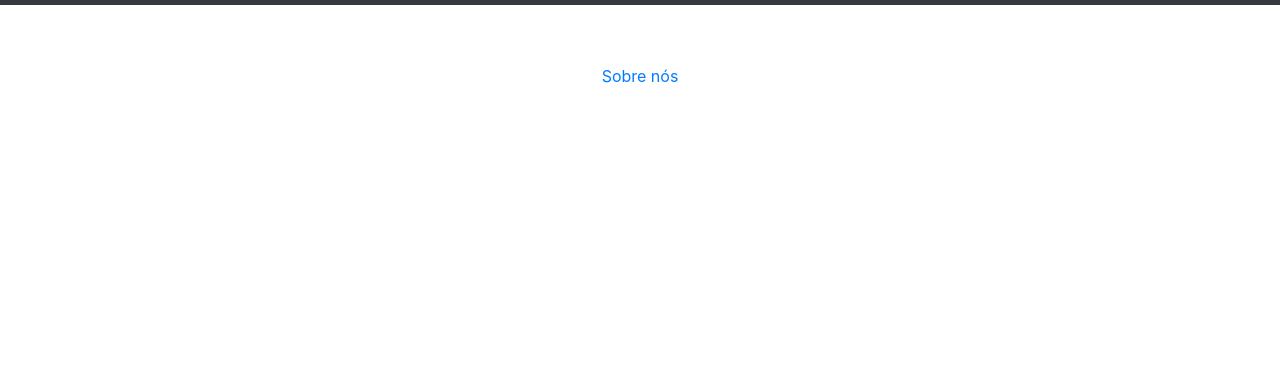
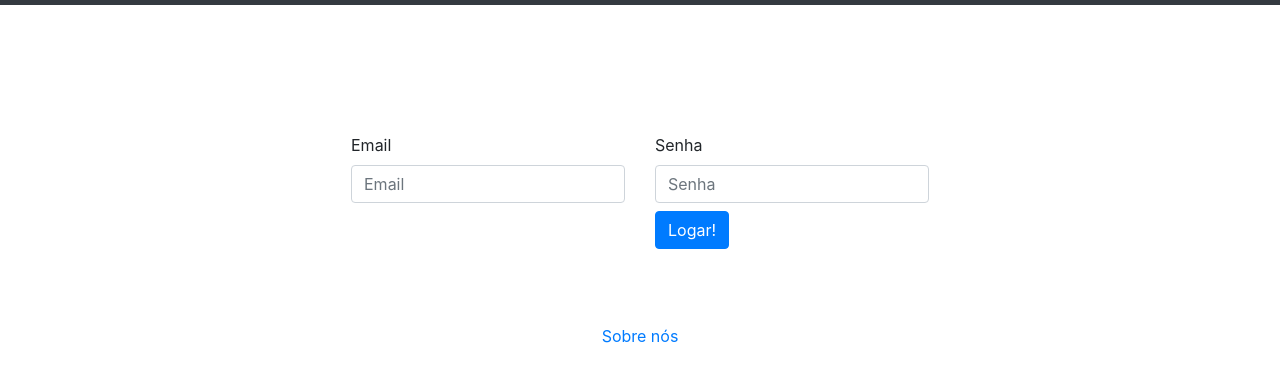
Before and after one commit to magveta/Loja-DragonBall-DSM, a plain HTML site: page login.html in a window 1280 px wide. Shown: the part 51-432 px from the top of the page. Drawn offline with nearby package versions, Linux system fonts and the light colour scheme.

Commit message:
modified:   login.html 	modified:   login.js

```diff
--- a/login.html
+++ b/login.html
@@ -37,6 +37,20 @@
 <!--Corpo do arquivo-->
 <body>
 
+  <div class="form">
+    <form class="row g-3">
+      <div class="col-auto">
+        <label for="inputEmail2" class="visually-hidden">Email</label>
+        <input class="form-control" id="inputEmail" placeholder="Email">
+      </div>
+      <div class="col-auto">
+        <label for="inputSenha2" class="visually-hidden">Senha</label>
+        <input type="password" class="form-control" id="inputSenha" placeholder="Senha">
+        <h1></h1>
+        <button onclick="logar(inputEmail, inputSenha)" type="submit" class="btn btn-primary mb-3">Logar!</button>
+      </div>
+    </form>
+  </div>
 
     <!--JavaScript do Bootstrap-->
     <script src="login.js"></script>
--- a/login.js
+++ b/login.js
@@ -11,3 +11,25 @@ function criarconta() {
     console.log("Conta criada:", { emailrecebido, senharecebida });
     alert("Sua conta foi criada!");
 }
+
+function logar() {
+    let loginexiste = false;
+    var emailrecebido = document.getElementById("inputEmail").value;
+    var senharecebida = document.getElementById("inputSenha").value;
+
+    contasstring = localStorage.getItem("contas");
+    const contasarray = JSON.parse(contasstring);
+
+    for (let i = 0; i < contasarray.length; i++) {
+        if (contasarray[i].email === emailrecebido && contasarray[i].senha === senharecebida) {
+            loginexiste = true;
+            break;
+        }
+    }
+
+    if (loginexiste) {
+        alert("Você logou com sucesso!");
+    } else {
+        alert("E-mail ou Senha incorretos ou inexistentes. Tente novamente.");
+    }
+}
```
